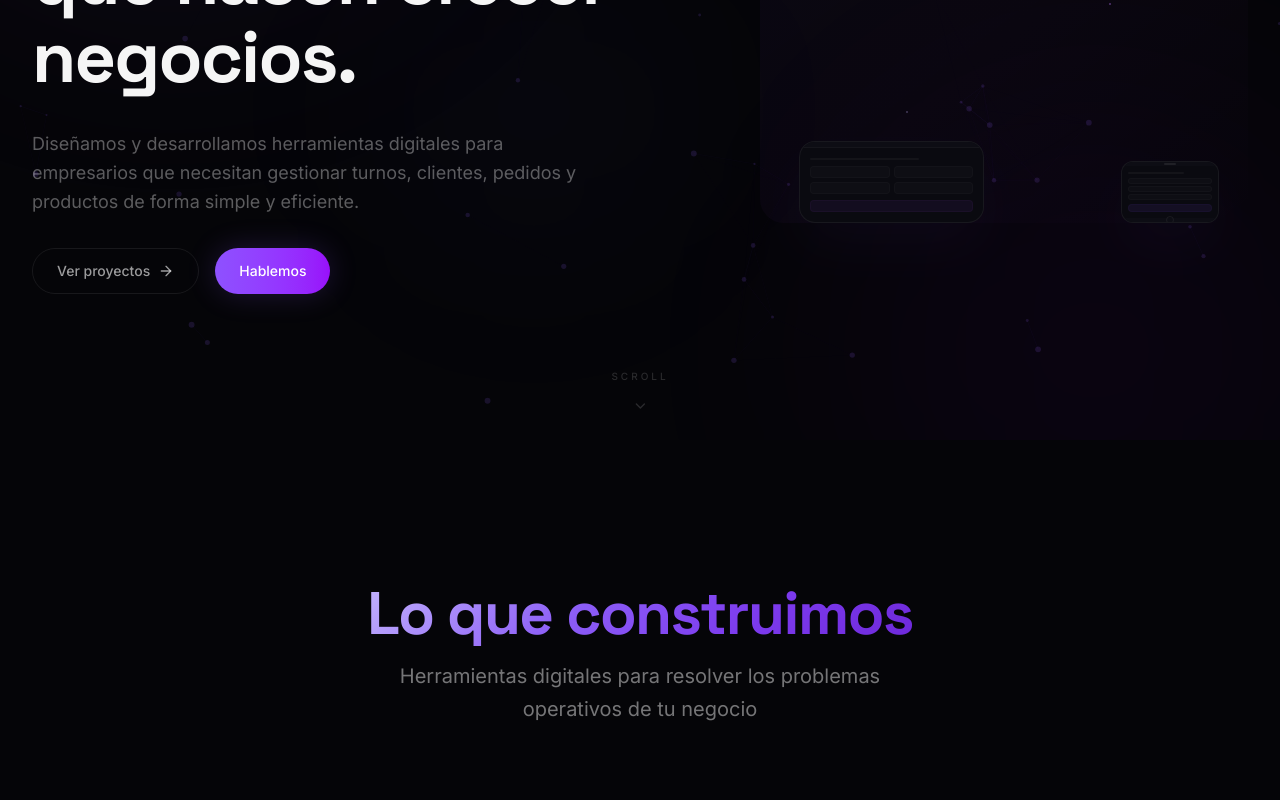
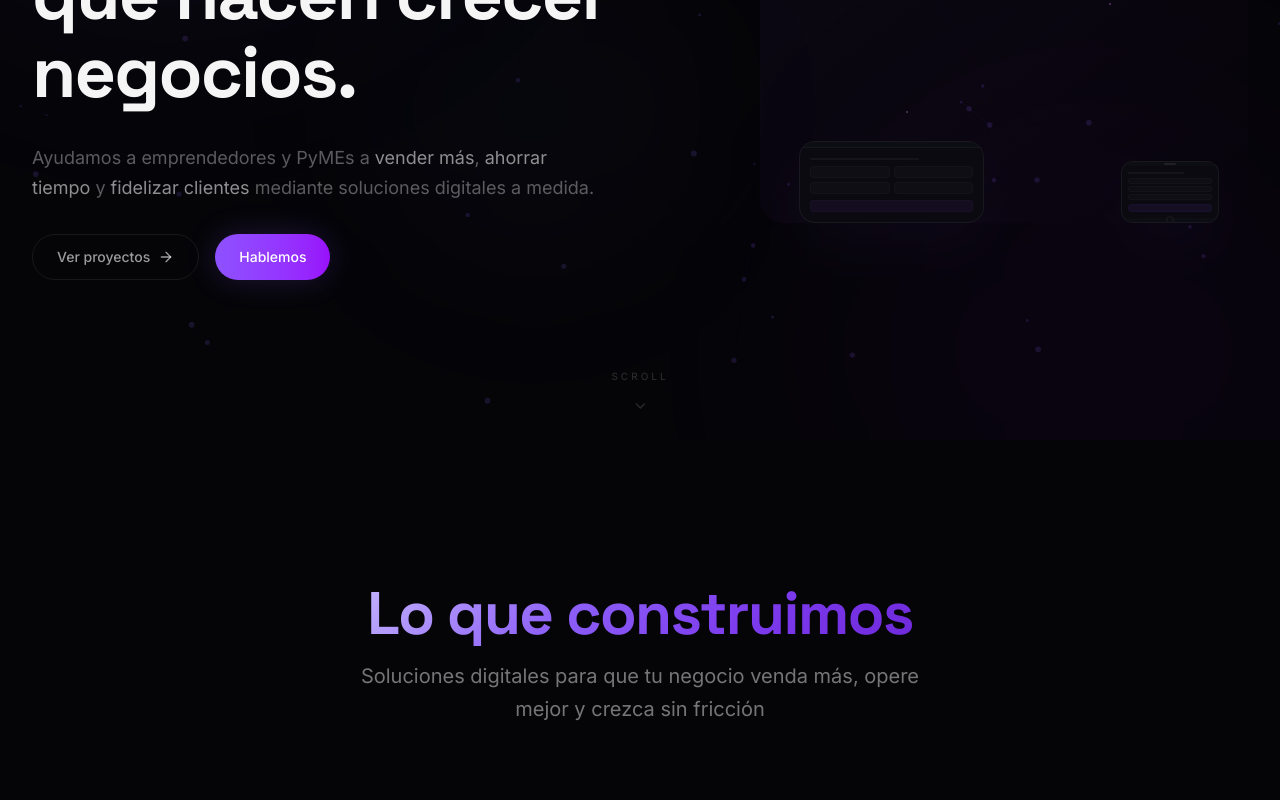
Before and after one commit to Estudio-Nomade/EstudioNomade-landing, a Next.js app: page / in a window 1280 px wide. Shown: the part 360-1160 px from the top of the page. Built offline with nearby package versions, Linux system fonts and the light colour scheme.

Commit message:
feat: core messaging — vender más, ahorrar tiempo, fidelizar clientes
- Updated hero subtitle with new value proposition
- Updated CTA subtitle
- Updated site description (SEO metadata)
- Updated services section subtitle

```diff
--- a/src/components/cta/cta.tsx
+++ b/src/components/cta/cta.tsx
@@ -30,7 +30,7 @@ export function CTA() {
               <span className="text-gradient">¿Tenés una idea?</span>
             </h2>
             <p className="text-[var(--color-text-secondary)] text-xl md:text-2xl mb-12 leading-relaxed font-[family-name:var(--font-sans)]">
-              Automatizamos lo que hoy te frena. Hablemos.
+              Vendé más, ahorrá tiempo y fidelizá clientes con software a tu medida.
             </p>
 
             <div className="flex flex-col sm:flex-row items-center justify-center gap-5">
--- a/src/components/hero/hero.tsx
+++ b/src/components/hero/hero.tsx
@@ -157,9 +157,11 @@ export function Hero() {
               variants={fadeUp}
               className="text-base sm:text-lg text-white/35 leading-relaxed max-w-xl"
             >
-              Diseñamos y desarrollamos herramientas digitales para empresarios
-              que necesitan gestionar turnos, clientes, pedidos y productos
-              de forma simple y eficiente.
+              Ayudamos a emprendedores y PyMEs a{" "}
+              <span className="text-white/55">vender más</span>,{" "}
+              <span className="text-white/55">ahorrar tiempo</span> y{" "}
+              <span className="text-white/55">fidelizar clientes</span>{" "}
+              mediante soluciones digitales a medida.
             </motion.p>
 
             <motion.div
--- a/src/components/services/services.tsx
+++ b/src/components/services/services.tsx
@@ -53,7 +53,7 @@ export function Services() {
               <span className="text-gradient">Lo que construimos</span>
             </h2>
             <p className="text-[var(--color-text-secondary)] text-lg md:text-xl max-w-xl mx-auto leading-relaxed">
-              Herramientas digitales para resolver los problemas operativos de tu negocio
+              Soluciones digitales para que tu negocio venda más, opere mejor y crezca sin fricción
             </p>
           </div>
         </SectionReveal>
--- a/src/constants/index.ts
+++ b/src/constants/index.ts
@@ -116,6 +116,6 @@ export const SITE = {
   name: "Estudio Nómade",
   tagline: "Diseño y código en movimiento",
   description:
-    "Estudio de software. Ayudamos a empresarios y emprendedores a digitalizar la gestión de turnos, clientes, productos y pedidos con herramientas a medida.",
+    "Ayudamos a emprendedores y PyMEs a vender más, ahorrar tiempo y fidelizar clientes mediante soluciones digitales a medida.",
   url: "https://estudionomade.com",
 }
```
